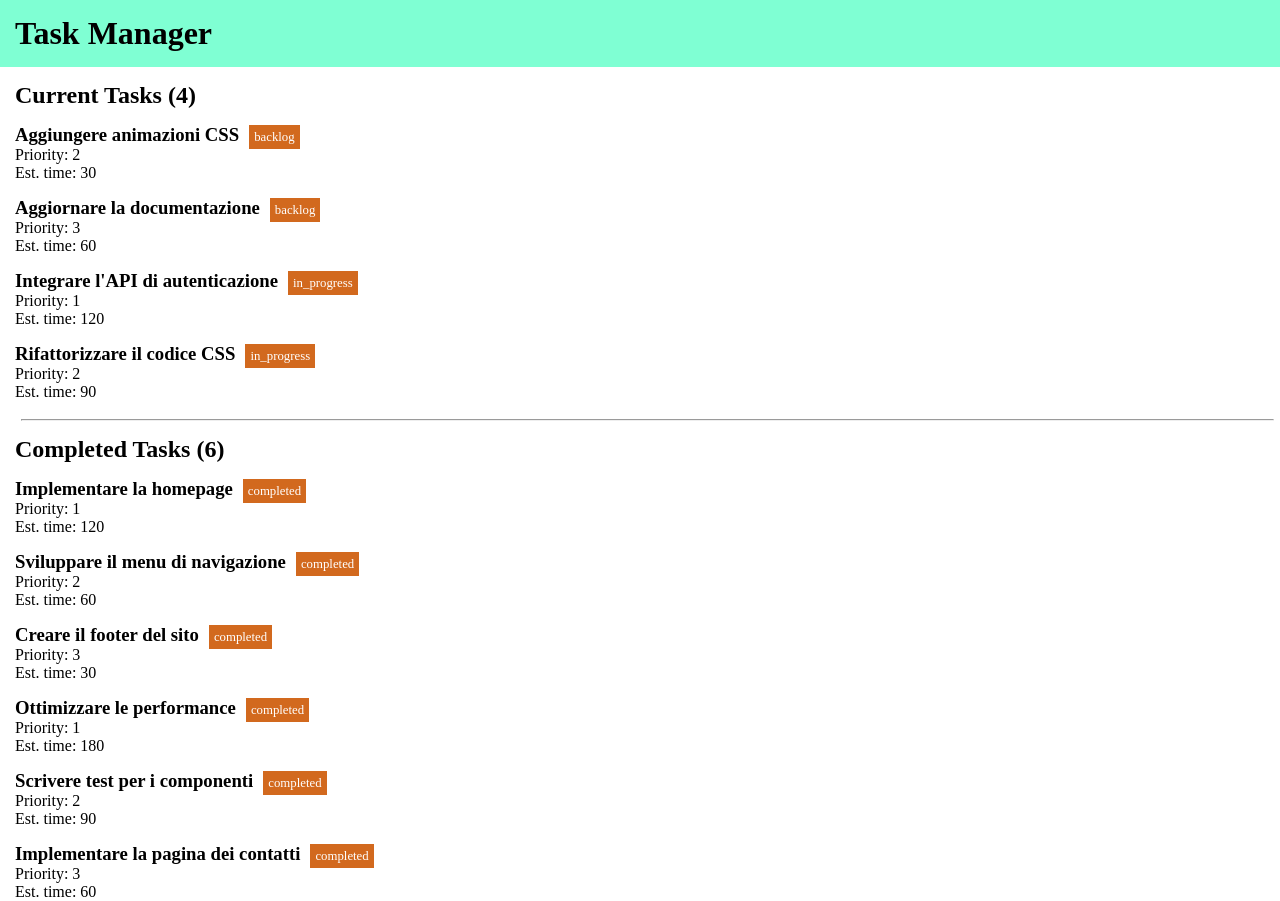
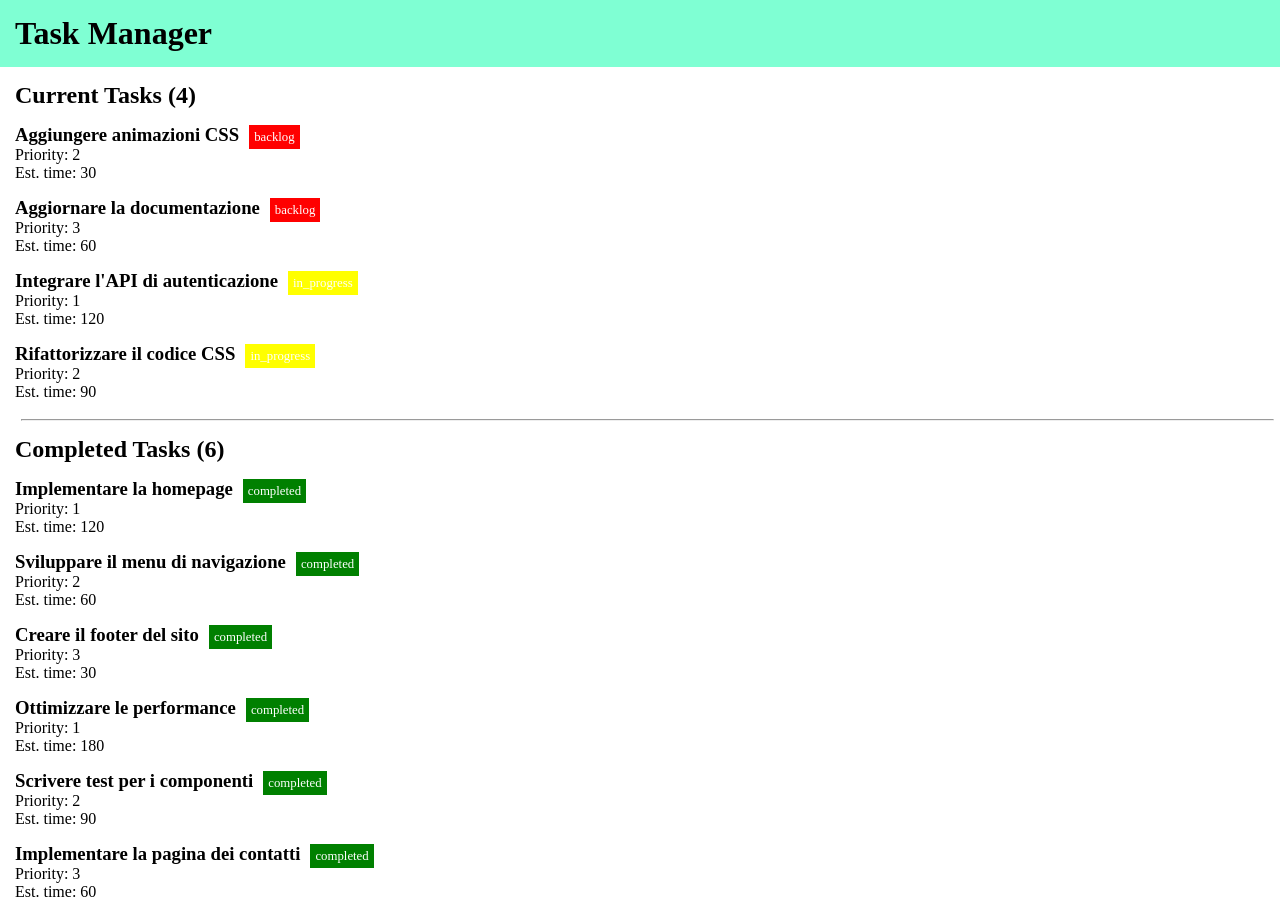
Before and after one commit to EnricoGenovese/react-task-list, a React (Vite) app: page / in a window 1280 px wide. Built offline with nearby package versions, Linux system fonts and the light colour scheme.

Commit message:
add colors to badges depending on state;

```diff
--- a/src/App.jsx
+++ b/src/App.jsx
@@ -9,11 +9,12 @@ import './index.css'
 import tasks from "./data/tasks.js"
 
 function App() {
+
   // logic and functions
   function renderListEl(arr, filter) {
     let filteredArray = arr.filter((elem) => elem.state.includes(filter))
       .map((elem) => <li key={elem.id}>
-        <h3>{elem.title}</h3><span className="badge">{elem.state}</span>
+        <h3>{elem.title}</h3><span className={elem.state}>{elem.state}</span>
         <p>Priority: {elem.priority}</p>
         <p>Est. time: {elem.estimatedTime}</p>
       </li>);
--- a/src/index.css
+++ b/src/index.css
@@ -38,3 +38,24 @@ hr {
     margin: 0 auto;
     width: 99%;
 }
+
+.backlog,
+.in_progress,
+.completed {
+    color: white;
+    font-size: 0.8em;
+    padding: 5px;
+    margin-left: 10px;
+}
+
+.backlog {
+    background-color: red;
+}
+
+.in_progress {
+    background-color: yellow;
+}
+
+.completed {
+    background-color: green;
+}
```
